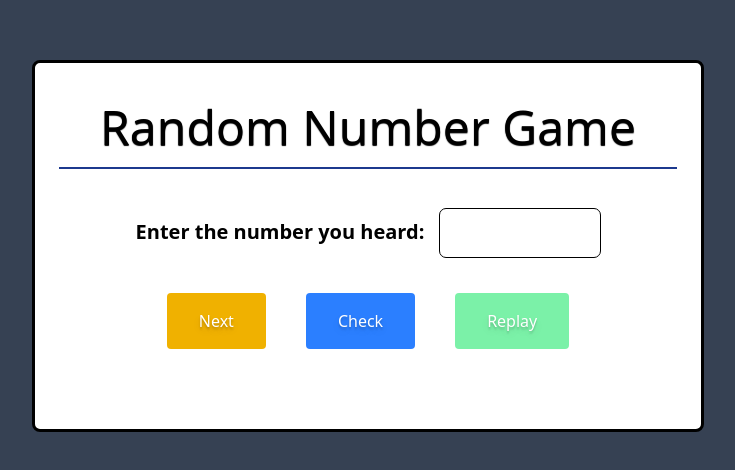
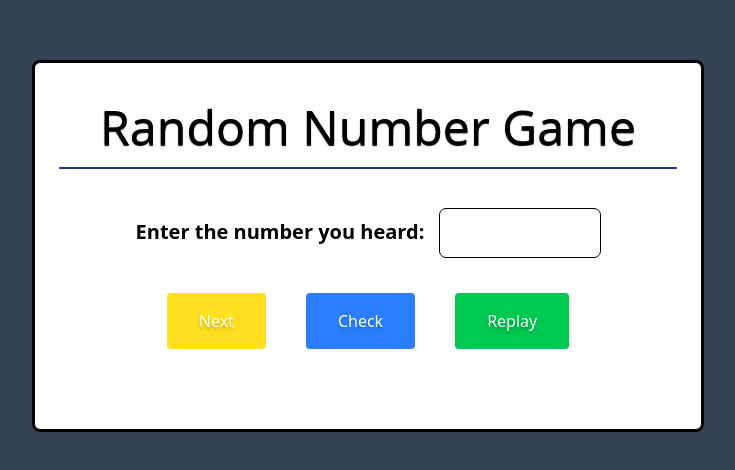
Before and after one commit to RRmallaP/random-num-fr, a React (Vite) app: page / in a window 1280 px wide. Shown: the part 154-624 px from the top of the page, without its empty margins (272-1007 px from the left). Built offline with nearby package versions, Linux system fonts and the light colour scheme.

Commit message:
update disabled look of buttons

```diff
--- a/src/components/random-number/random-number.jsx
+++ b/src/components/random-number/random-number.jsx
@@ -137,19 +137,19 @@ function RandomNumberGame() {
           </div>
 
           <div className="flex flex-wrap items-center justify-center gap-5 md:gap-10 pb-4 mb-10">
-            <button className="bg-yellow-500 text-shadow-lg text-white text-semibold px-8 py-4 rounded-sm"
+            <button className="disabled:cursor-not-allowed cursor-pointer disabled:bg-yellow-300 bg-yellow-500 text-shadow-lg text-white text-semibold px-8 py-4 rounded-sm"
               type="button"
               ref={nextButton}
               disabled={!checkStatus}
               onClick={handleNext}>
               Next
             </button>
-            <button className="bg-blue-500 text-shadow-lg text-white text-semibold px-8 py-4 rounded-sm"
+            <button className="disabled:cursor-not-allowed cursor-pointer disabled:bg-blue-300 bg-blue-500 text-shadow-lg text-white text-semibold px-8 py-4 rounded-sm"
               type="submit" disabled={checkStatus}>
               Check
             </button>
             <button
-              className="bg-green-300 px-8 py-4 text-shadow-lg text-white text-semibold rounded-sm basis-60 md:basis-auto"
+              className="cursor-pointer bg-green-500 px-8 py-4 text-shadow-lg text-white text-semibold rounded-sm basis-60 md:basis-auto"
               onClick={replay}
               ref={replayButton}
               type="button"
```
